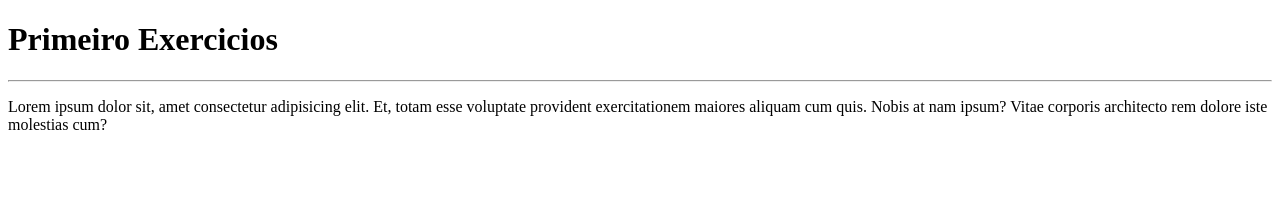
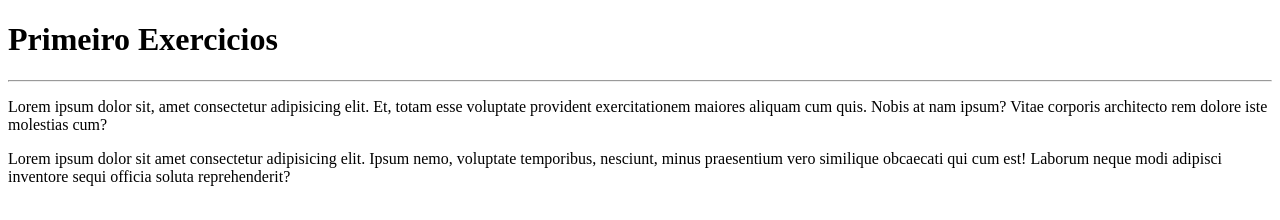
Before and after one commit to domingos20/OlaMundo, a plain HTML site: page site-exemplo/index.html in a window 1280 px wide. Drawn offline with Linux system fonts and the light colour scheme.

Commit message:
adicione um paragráfo

```diff
--- a/site-exemplo/index.html
+++ b/site-exemplo/index.html
@@ -9,5 +9,6 @@
     <h1>Primeiro Exercicios</h1>
     <hr>
     <p>Lorem ipsum dolor sit, amet consectetur adipisicing elit. Et, totam esse voluptate provident exercitationem maiores aliquam cum quis. Nobis at nam ipsum? Vitae corporis architecto rem dolore iste molestias cum?</p>
+    <p>Lorem ipsum dolor sit amet consectetur adipisicing elit. Ipsum nemo, voluptate temporibus, nesciunt, minus praesentium vero similique obcaecati qui cum est! Laborum neque modi adipisci inventore sequi officia soluta reprehenderit?</p>
 </body>
 </html>
```
